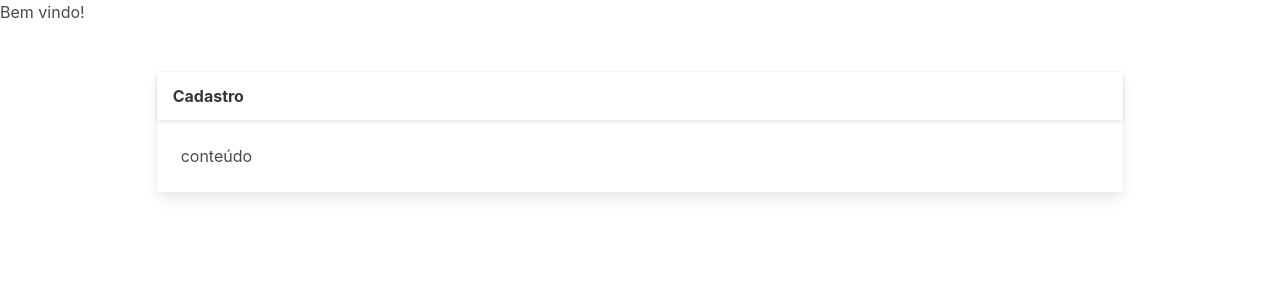
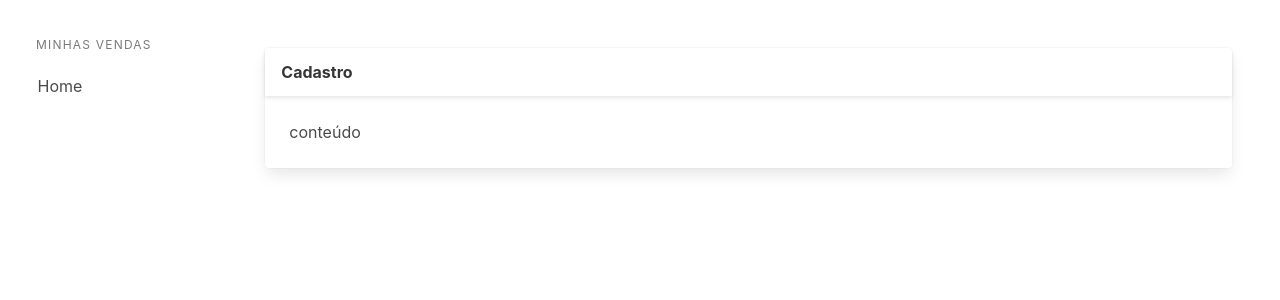
Before and after one commit to PauloDev13/udemy-venda-app, a Next.js app in the folder frontend/: page / in a window 1280 px wide. Shown: the top 300 px of the page. Built offline with nearby package versions, Linux system fonts and the light colour scheme.

Commit message:
Implementing side menu

```diff
--- a/frontend/src/pages/components/layout/index.tsx
+++ b/frontend/src/components/layout/index.tsx
@@ -1,10 +1,12 @@
 import { NextPage } from 'next';
+
+import { Menu } from '~/components/layout/menu';
 
 export const Layout: NextPage = () => {
   return (
     <div className={'app'}>
       <section className={'main-content columns is-fullheight'}>
-        {/*{Menu aqui}*/}
+        <Menu />
         <div className="container column is-10">
           <div className="section">
             <div className="card">
--- /dev/null
+++ b/frontend/src/components/layout/menu/index.tsx
@@ -0,0 +1,16 @@
+import { NextPage } from 'next';
+
+export const Menu: NextPage = () => {
+  return (
+    <aside className="column is-2 is-narrow-mobile is-fullheight section is-hidden-mobile">
+      <p className="menu-label is-hidden-touch">Minhas Vendas</p>
+      <ul className="menu-list">
+        <li>
+          <a href="#">
+            <span className="icon">Home</span>
+          </a>
+        </li>
+      </ul>
+    </aside>
+  );
+};
--- a/frontend/src/pages/index.tsx
+++ b/frontend/src/pages/index.tsx
@@ -1,7 +1,7 @@
 import type { NextPage } from 'next';
 import Head from 'next/head';
 
-import { Layout } from '~/pages/components/layout';
+import { Layout } from '~/components/layout';
 
 const Home: NextPage = () => {
   return (
@@ -11,7 +11,6 @@
         <meta name="description" content="Generated by create next app" />
         <link rel="icon" href="/public/favicon.ico" />
       </Head>
-      Bem vindo!
       <Layout />
     </div>
   );
```
